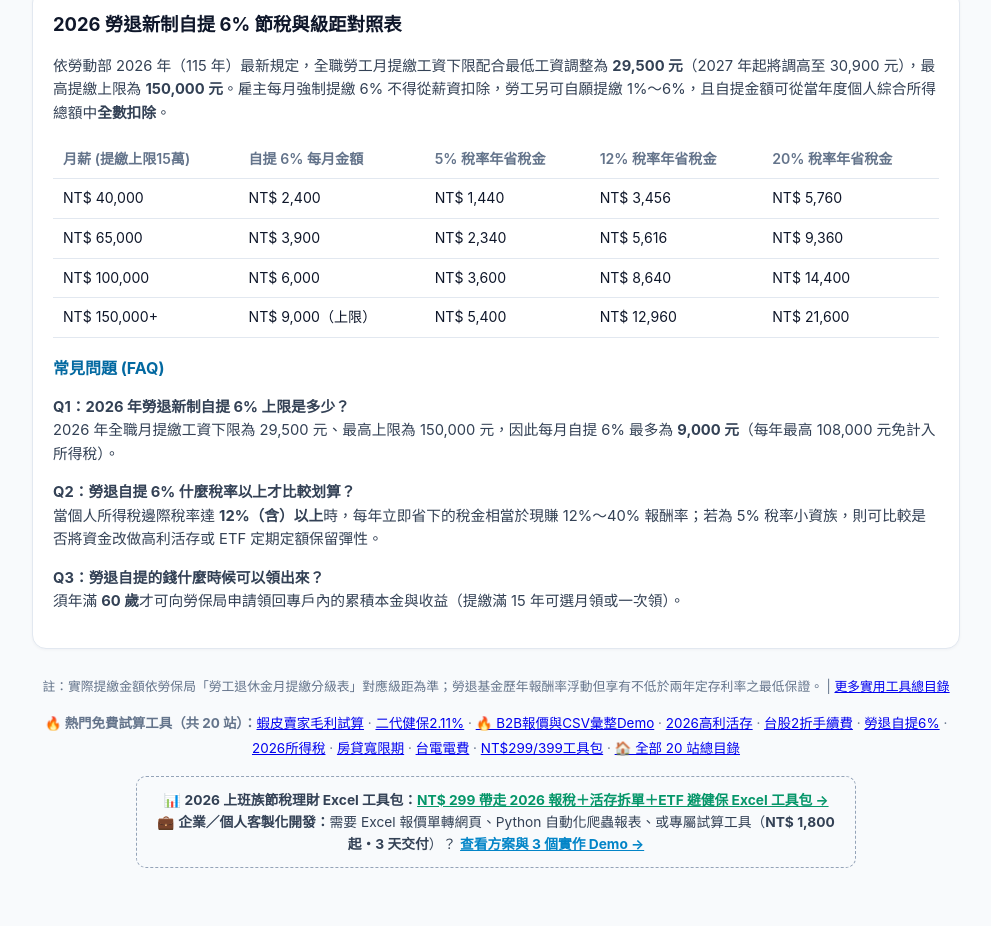
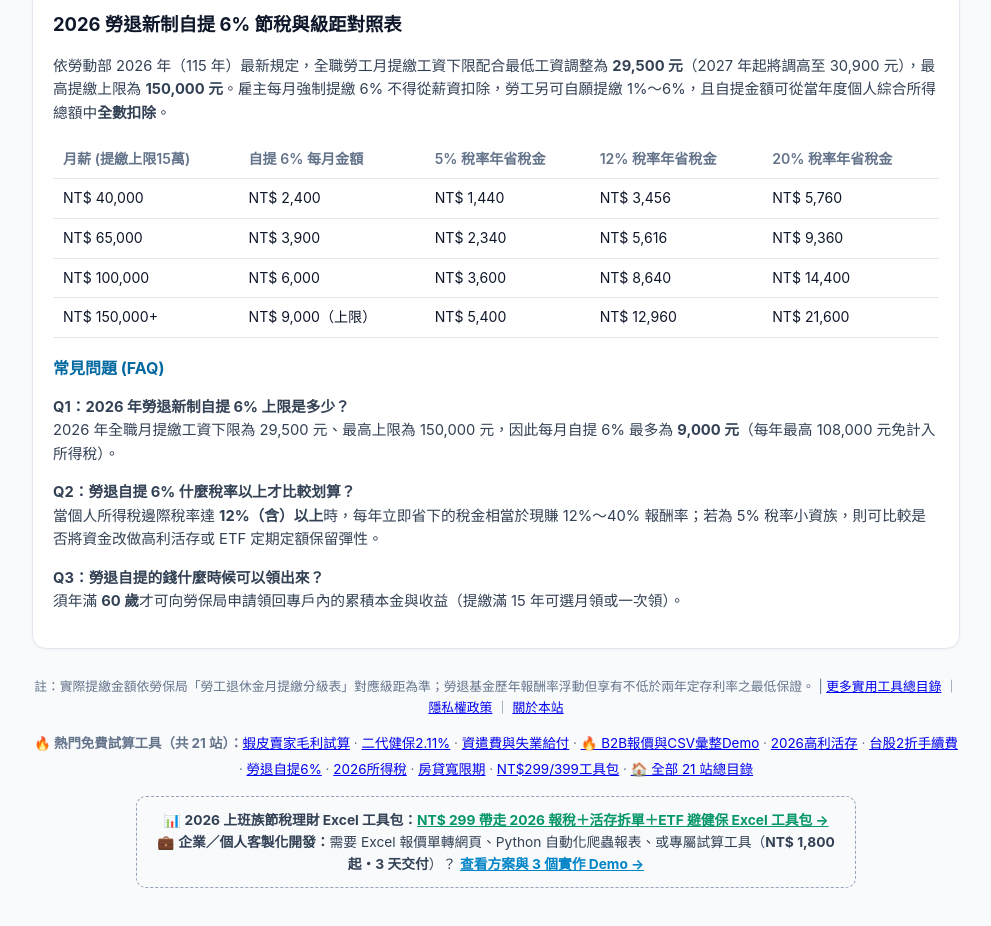
Before and after one commit to jimmycmhsieh0801-cloud/tw-labor-pension-calc, a plain HTML site: page index.html in a window 1280 px wide. Shown: the part 978-1904 px from the top of the page, without its empty margins (144-1135 px from the left). Drawn offline with Linux system fonts and the light colour scheme.

Commit message:
feat(0900): sync 21-site cross-nav, privacy/about links & copy summary

```diff
--- a/index.html
+++ b/index.html
@@ -200,8 +200,8 @@
     </article>
 
     <footer>
-      <p>註：實際提繳金額依勞保局「勞工退休金月提繳分級表」對應級距為準；勞退基金歷年報酬率浮動但享有不低於兩年定存利率之最低保證。 | <a href="https://jimmycmhsieh0801-cloud.github.io/">更多實用工具總目錄</a></p>
-      <div class="cross-nav" style="margin:12px auto;font-size:0.84rem;line-height:1.9;"><strong>🔥 熱門免費試算工具（共 20 站）：</strong><a href="https://jimmycmhsieh0801-cloud.github.io/tw-ecommerce-margin-calc/">蝦皮賣家毛利試算</a> · <a href="https://jimmycmhsieh0801-cloud.github.io/tw-nhi-supplement-calc/">二代健保2.11%</a> · <a href="https://jimmycmhsieh0801-cloud.github.io/demo-b2b-quote.html">🔥 B2B報價與CSV彙整Demo</a> · <a href="https://jimmycmhsieh0801-cloud.github.io/tw-bank-interest-calc/">2026高利活存</a> · <a href="https://jimmycmhsieh0801-cloud.github.io/tw-stock-fee-calc/">台股2折手續費</a> · <a href="https://jimmycmhsieh0801-cloud.github.io/tw-labor-pension-calc/">勞退自提6%</a> · <a href="https://jimmycmhsieh0801-cloud.github.io/tw-income-tax-calc/">2026所得稅</a> · <a href="https://jimmycmhsieh0801-cloud.github.io/tw-mortgage-calc/">房貸寬限期</a> · <a href="https://jimmycmhsieh0801-cloud.github.io/tw-power-calc/">台電電費</a> · <a href="https://jimmycmhsieh0801-cloud.github.io/services.html">NT$299/399工具包</a> · <a href="https://jimmycmhsieh0801-cloud.github.io/">🏠 全部 20 站總目錄</a></div>
+      <p>註：實際提繳金額依勞保局「勞工退休金月提繳分級表」對應級距為準；勞退基金歷年報酬率浮動但享有不低於兩年定存利率之最低保證。 | <a href="https://jimmycmhsieh0801-cloud.github.io/">更多實用工具總目錄</a> ｜ <a href="https://jimmycmhsieh0801-cloud.github.io/privacy.html">隱私權政策</a> ｜ <a href="https://jimmycmhsieh0801-cloud.github.io/about.html">關於本站</a></p>
+      <div class="cross-nav" style="margin:12px auto;font-size:0.84rem;line-height:1.9;"><strong>🔥 熱門免費試算工具（共 21 站）：</strong><a href="https://jimmycmhsieh0801-cloud.github.io/tw-ecommerce-margin-calc/">蝦皮賣家毛利試算</a> · <a href="https://jimmycmhsieh0801-cloud.github.io/tw-nhi-supplement-calc/">二代健保2.11%</a> · <a href="https://jimmycmhsieh0801-cloud.github.io/tw-severance-calc/">資遣費與失業給付</a> · <a href="https://jimmycmhsieh0801-cloud.github.io/demo-b2b-quote.html">🔥 B2B報價與CSV彙整Demo</a> · <a href="https://jimmycmhsieh0801-cloud.github.io/tw-bank-interest-calc/">2026高利活存</a> · <a href="https://jimmycmhsieh0801-cloud.github.io/tw-stock-fee-calc/">台股2折手續費</a> · <a href="https://jimmycmhsieh0801-cloud.github.io/tw-labor-pension-calc/">勞退自提6%</a> · <a href="https://jimmycmhsieh0801-cloud.github.io/tw-income-tax-calc/">2026所得稅</a> · <a href="https://jimmycmhsieh0801-cloud.github.io/tw-mortgage-calc/">房貸寬限期</a> · <a href="https://jimmycmhsieh0801-cloud.github.io/services.html">NT$299/399工具包</a> · <a href="https://jimmycmhsieh0801-cloud.github.io/">🏠 全部 21 站總目錄</a></div>
   <div class="lead-box" style="margin:14px auto 8px;padding:12px 14px;border:1px dashed #94a3b8;border-radius:10px;background:#f8fafc;max-width:720px;font-size:0.86rem;color:#334155;">📊 <strong>2026 上班族節稅理財 Excel 工具包：</strong><a class="digital-pack-cta" href="https://jimmycmhsieh0801-cloud.github.io/services.html#finance-pack" style="color:#059669;font-weight:700;text-decoration:underline;">NT$ 299 帶走 2026 報稅＋活存拆單＋ETF 避健保 Excel 工具包 →</a><br/>💼 <strong>企業／個人客製化開發：</strong>需要 Excel 報價單轉網頁、Python 自動化爬蟲報表、或專屬試算工具（<strong>NT$ 1,800 起・3 天交付</strong>）？ <a class="lead-cta" href="https://jimmycmhsieh0801-cloud.github.io/services.html" style="color:#0284c7;font-weight:700;text-decoration:underline;">查看方案與 3 個實作 Demo →</a></div>
     </footer>
   </div>
```
